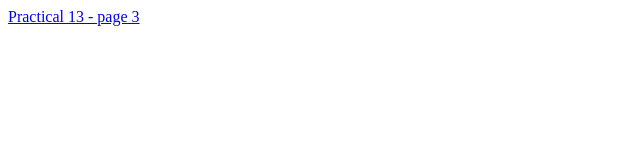
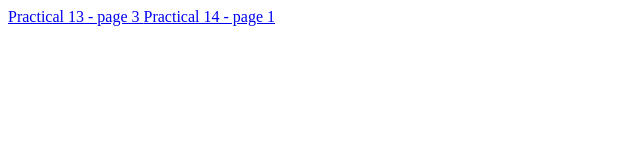
Before and after one commit to avinash-chandravansi/zoo, a plain HTML site: page index.html in a window 1280 px wide. Shown: the whole page, without its empty margins (0-640 px from the left). Drawn offline with Linux system fonts and the light colour scheme.

Commit message:
Update index.html

```diff
--- a/index.html
+++ b/index.html
@@ -1 +1,4 @@
 <a href="practical13_b.html">Practical 13 - page 3 </a>
+
+
+<a href="practical14_page1.html">Practical 14 - page 1  </a>
```
